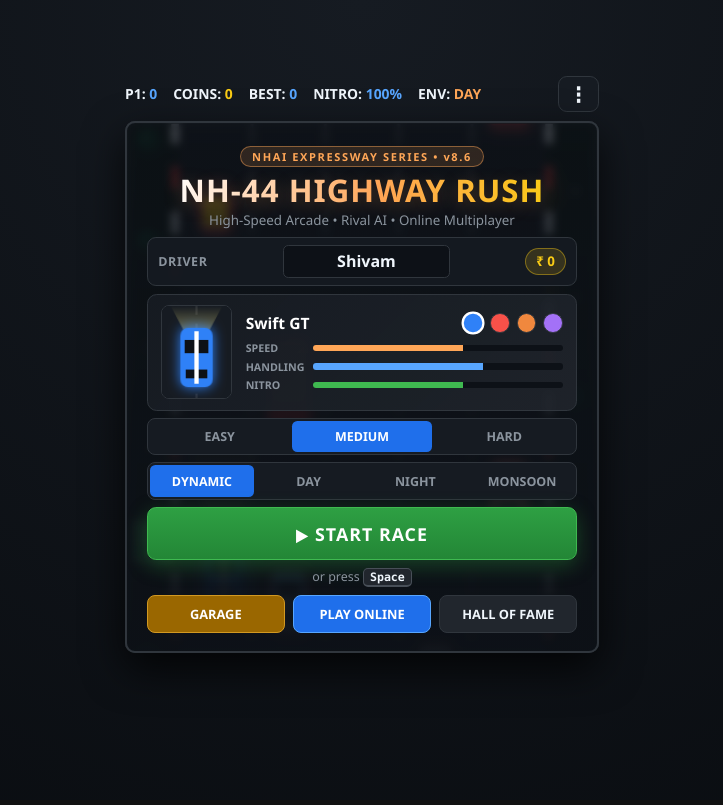
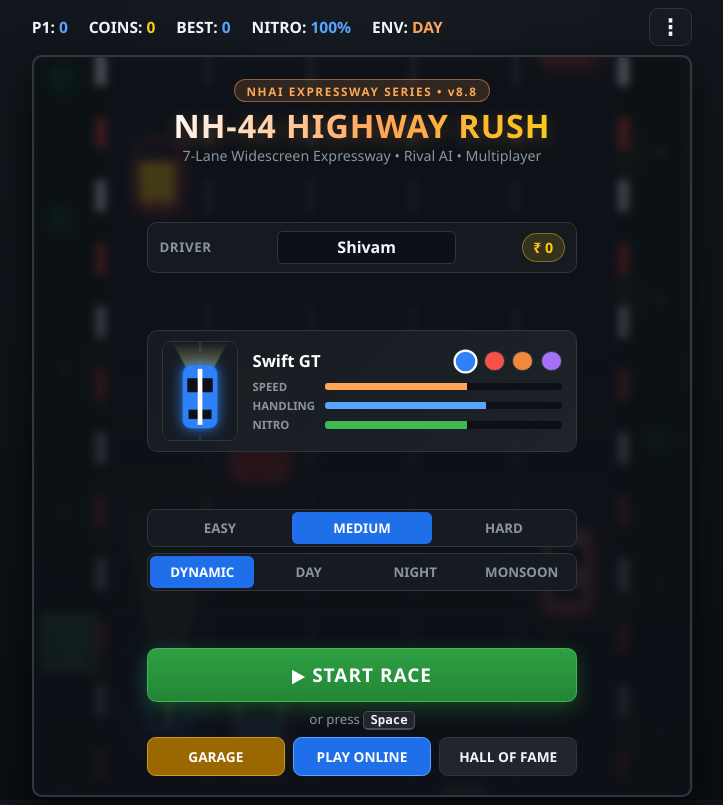
Before and after one commit to Shivamji7007/neon-racer, a plain HTML site: page index.html in a window 1280 px wide. Shown: the whole page, without its empty margins (278-1001 px from the left). Drawn offline with Linux system fonts and the light colour scheme.

Commit message:
Update index.html

```diff
--- a/index.html
+++ b/index.html
@@ -6,9 +6,6 @@
   <meta name="color-scheme" content="dark" />
   <meta name="theme-color" content="#090c10" />
   <script>
-    /* Decide "touch" vs "mouse" UI. Touch UI only when the device has NO fine pointer
-       (mouse/trackpad). Touch-screen laptops therefore keep the desktop UI.
-       Override for testing: add ?input=touch or ?input=mouse to the URL. */
     (function () {
       var m = function (q) { return !!(window.matchMedia && matchMedia(q).matches); };
       var forced = new URLSearchParams(location.search).get('input');
@@ -18,25 +15,24 @@
       document.documentElement.setAttribute('data-input', mode);
     })();
   </script>
-  <title>Highway Rush v8.6</title>
+  <title>Highway Rush v8.8 — 7-Lane Widescreen Edition</title>
   <script src="https://unpkg.com/peerjs@1.5.4/dist/peerjs.min.js"
     onerror="this.onerror=null;var s=document.createElement('script');s.src='https://cdn.jsdelivr.net/npm/peerjs@1.5.4/dist/peerjs.min.js';document.head.appendChild(s);"></script>
   <style>
-    /* =====================================================================
-       RESPONSIVE SIZING
-       The game stage fits BOTH the window width and height (keeps 3:4 ratio).
-       Everything inside (HUD, menus, overlays) is sized in rem, and the root
-       font-size follows the stage width, so the whole UI scales together
-       on phones, tablets, laptops and big monitors.
-       ===================================================================== */
     :root {
-      --reserved: 176px; /* HUD bar + page padding + bottom control buttons (space is always kept) */
-      --gw: max(240px, min(calc(100vw - 30px), calc((100dvh - var(--reserved)) * 0.75), 640px));
+      --reserved: 64px;
+      --aspect: 1.4786; /* 828 / 560 (7-lane widescreen on laptop/desktop) */
+      --gw: max(260px, min(calc(100vw - 24px), calc((100dvh - var(--reserved)) * var(--aspect))));
       --stage-w: calc(var(--gw) + 6px);
     }
-    /* Phones held sideways: buttons float at the screen edges, so reserve less height */
-    @media (orientation: landscape) and (max-height: 520px) { :root { --reserved: 64px; } }
-    html { font-size: clamp(12px, calc(var(--gw) / 26.25), 24px); -webkit-text-size-adjust: 100%; }
+    html[data-input="touch"] {
+      --reserved: 158px;
+      --aspect: 0.75; /* 420 / 560 (4-lane portrait on mobile) */
+    }
+    @media (orientation: landscape) and (max-height: 520px) {
+      :root, html[data-input="touch"] { --reserved: 54px; }
+    }
+    html { font-size: clamp(13px, min(calc(var(--gw) / 28), calc(100dvh / 38)), 19px); -webkit-text-size-adjust: 100%; }
 
     * { box-sizing: border-box; margin: 0; padding: 0; user-select: none; -webkit-user-select: none; -webkit-touch-callout: none; }
     body {
@@ -52,12 +48,11 @@
       overflow-y: auto;
       overscroll-behavior: contain;
       touch-action: manipulation;
-      padding: max(12px, env(safe-area-inset-top)) max(12px, env(safe-area-inset-right)) max(12px, env(safe-area-inset-bottom)) max(12px, env(safe-area-inset-left));
+      padding: max(8px, env(safe-area-inset-top)) max(10px, env(safe-area-inset-right)) max(8px, env(safe-area-inset-bottom)) max(10px, env(safe-area-inset-left));
     }
     .layout { display: flex; flex-wrap: wrap; align-items: flex-start; justify-content: center; gap: 20px; width: 100%; }
     .stage { display: flex; flex-direction: column; align-items: center; width: var(--stage-w); max-width: 100%; }
 
-    /* ---------- Buttons ---------- */
     button {
       background: #21262d;
       color: #f0f6fc;
@@ -78,9 +73,8 @@
     button.danger-btn { background: #8b1e24; border-color: #f85149; color: #ffffff; }
     button.danger-btn:hover { background: #b62324; }
 
-    /* ---------- Top HUD bar + dropdown menu ---------- */
-    #hudBar { width: 100%; display: flex; align-items: center; justify-content: space-between; gap: 0.5rem; margin-bottom: 0.5rem; position: relative; }
-    #hud { display: flex; flex-wrap: wrap; align-items: center; gap: 0.25rem 0.9rem; font-size: 0.78rem; font-weight: 700; }
+    #hudBar { width: 100%; display: flex; align-items: center; justify-content: space-between; gap: 0.5rem; margin-bottom: 0.45rem; position: relative; }
+    #hud { display: flex; flex-wrap: wrap; align-items: center; gap: 0.25rem 1.1rem; font-size: 0.82rem; font-weight: 700; }
     .stat span { color: #58a6ff; font-variant-numeric: tabular-nums; }
     .coin-text span { color: #facc15; }
     .p1-text span { color: #58a6ff; }
@@ -119,7 +113,6 @@
     .menu-item.danger-item { color: #ff7b72; }
     .menu-divider { height: 1px; background: #30363d; margin: 0.15rem 0.25rem; }
 
-    /* ---------- Game canvas ---------- */
     #gameWrap { position: relative; display: flex; justify-content: center; align-items: center; width: 100%; }
     canvas#game {
       display: block; width: 100%; height: auto;
@@ -129,40 +122,56 @@
       touch-action: none;
     }
 
-    /* ---------- Overlays ---------- */
     .overlay {
       position: absolute; inset: 0;
-      background: linear-gradient(180deg, rgba(13, 17, 23, 0.78) 0%, rgba(13, 17, 23, 0.92) 55%, rgba(13, 17, 23, 0.97) 100%);
+      background: linear-gradient(180deg, rgba(13, 17, 23, 0.72) 0%, rgba(13, 17, 23, 0.88) 55%, rgba(13, 17, 23, 0.95) 100%);
       backdrop-filter: blur(4px); -webkit-backdrop-filter: blur(4px);
       border: 2px solid #30363d; border-radius: 10px;
-      display: flex; flex-direction: column; align-items: center; justify-content: space-between;
-      padding: 1.1rem 1.1rem 1rem 1.1rem;
+      display: flex; flex-direction: column; align-items: center; justify-content: center;
+      padding: 1rem;
       text-align: center; z-index: 10; overflow-y: auto;
     }
-    .solid-overlay { background: rgba(13, 17, 23, 0.95); justify-content: center; }
+    .solid-overlay { background: rgba(13, 17, 23, 0.94); justify-content: center; }
+
+    /* Keeps menus compact and centered on wide laptop screens */
+    .overlay-inner {
+      width: 100%;
+      max-width: 430px;
+      height: 100%;
+      display: flex;
+      flex-direction: column;
+      align-items: center;
+      justify-content: space-between;
+      gap: 0.45rem;
+    }
+    .overlay-inner.compact-center {
+      height: auto;
+      justify-content: center;
+    }
+
     .title-badge {
       display: inline-block;
       background: rgba(255, 166, 87, 0.14); border: 1px solid rgba(255, 166, 87, 0.45);
       color: #ffa657; font-size: 0.62rem; font-weight: 800; letter-spacing: 1.6px;
-      padding: 0.12rem 0.6rem; border-radius: 999px; margin-bottom: 0.35rem;
+      padding: 0.12rem 0.6rem; border-radius: 999px; margin-bottom: 0.3rem;
     }
     .hero-title {
-      font-size: 1.75rem; font-weight: 900; letter-spacing: 1px; line-height: 1.1;
+      font-size: 1.7rem; font-weight: 900; letter-spacing: 1px; line-height: 1.1;
       background: linear-gradient(90deg, #ffffff 0%, #ffa657 55%, #facc15 100%);
       -webkit-background-clip: text; -webkit-text-fill-color: transparent;
       text-shadow: 0 4px 18px rgba(255, 166, 87, 0.25);
     }
-    .hero-sub { font-size: 0.75rem; color: #8b949e; margin-top: 0.2rem; }
+    .hero-sub { font-size: 0.75rem; color: #8b949e; margin-top: 0.15rem; }
     .driver-bar {
       display: flex; align-items: center; justify-content: space-between; gap: 0.5rem; width: 100%;
-      background: rgba(22, 27, 34, 0.9); border: 1px solid #30363d; border-radius: 0.5rem;
+      background: rgba(22, 27, 34, 0.92); border: 1px solid #30363d; border-radius: 0.5rem;
       padding: 0.4rem 0.6rem;
     }
     .driver-bar label { font-size: 0.7rem; font-weight: 800; color: #8b949e; letter-spacing: 0.6px; }
     input.text-input {
       background: #0d1117; border: 1px solid #30363d; border-radius: 0.3rem;
       color: #f0f6fc; padding: 0.25rem 0.5rem;
-      font-family: inherit; font-size: max(16px, 0.8rem); /* 16px min stops iOS zoom-on-focus */
+      font-family: inherit; font-size: max(16px, 0.8rem);
       font-weight: 700; text-align: center;
       width: 9.4rem; min-width: 0;
       user-select: text; -webkit-user-select: text; outline: none; cursor: text;
@@ -177,38 +186,38 @@
       width: 100%;
       background: linear-gradient(135deg, rgba(22, 27, 34, 0.95) 0%, rgba(33, 38, 45, 0.85) 100%);
       border: 1.5px solid #30363d; border-radius: 0.55rem;
-      padding: 0.6rem 0.75rem;
+      padding: 0.55rem 0.75rem;
       display: flex; align-items: center; gap: 0.75rem; text-align: left;
     }
     #carPreviewCanvas { width: 4rem; height: 5.25rem; background: #0d1117; border: 1px solid #30363d; border-radius: 0.45rem; flex-shrink: 0; }
     .showcase-info { flex: 1; min-width: 0; }
-    .showcase-top { display: flex; justify-content: space-between; align-items: center; margin-bottom: 0.4rem; gap: 0.4rem; }
+    .showcase-top { display: flex; justify-content: space-between; align-items: center; margin-bottom: 0.35rem; gap: 0.4rem; }
     .showcase-name { font-size: 0.875rem; font-weight: 800; color: #ffffff; }
     .swatch-row { display: flex; gap: 0.4rem; }
     .swatch { width: 1.1rem; height: 1.1rem; min-width: 18px; min-height: 18px; border-radius: 50%; border: 1.5px solid #30363d; cursor: pointer; transition: transform 0.1s ease; }
     html[data-input="mouse"] .swatch:hover { transform: scale(1.15); }
     .swatch.selected { border: 2px solid #ffffff; transform: scale(1.15); }
-    .mini-stat { display: flex; align-items: center; gap: 0.4rem; margin-bottom: 0.25rem; font-size: 0.6rem; font-weight: 700; color: #8b949e; }
+    .mini-stat { display: flex; align-items: center; gap: 0.4rem; margin-bottom: 0.22rem; font-size: 0.6rem; font-weight: 700; color: #8b949e; }
     .mini-stat span.lbl { width: 3.4rem; }
     .mini-track { flex: 1; height: 0.375rem; background: #0d1117; border-radius: 3px; overflow: hidden; }
     .mini-fill { height: 100%; }
-    .pill-section { width: 100%; display: flex; flex-direction: column; gap: 0.4rem; }
+    .pill-section { width: 100%; display: flex; flex-direction: column; gap: 0.35rem; }
     .pill-row { display: flex; background: #161b22; border: 1px solid #30363d; border-radius: 0.45rem; padding: 2px; gap: 2px; }
-    .pill-row button { flex: 1; background: transparent; border: none; border-radius: 0.3rem; padding: 0.4rem 0.25rem; min-height: 30px; font-size: 0.7rem; color: #8b949e; }
+    .pill-row button { flex: 1; background: transparent; border: none; border-radius: 0.3rem; padding: 0.35rem 0.25rem; min-height: 28px; font-size: 0.7rem; color: #8b949e; }
     html[data-input="mouse"] .pill-row button:hover { background: #21262d; color: #f0f6fc; }
     .pill-row button.active { background: #1f6feb; color: #ffffff; }
-    .cta-stack { width: 100%; display: flex; flex-direction: column; gap: 0.45rem; }
+    .cta-stack { width: 100%; display: flex; flex-direction: column; gap: 0.4rem; }
     .hero-play-btn {
       width: 100%;
       background: linear-gradient(180deg, #2ea043 0%, #238636 100%);
       border: 1px solid #3fb950; color: #ffffff;
       font-size: 1rem; font-weight: 900; letter-spacing: 1px;
-      padding: 0.75rem 1rem; min-height: 44px; border-radius: 0.5rem;
+      padding: 0.7rem 1rem; min-height: 42px; border-radius: 0.5rem;
       box-shadow: 0 6px 20px rgba(46, 160, 67, 0.35);
     }
     .hero-play-btn:hover { background: linear-gradient(180deg, #3fb950 0%, #2ea043 100%); }
     .secondary-row { display: grid; grid-template-columns: 1fr 1fr 1fr; gap: 0.45rem; width: 100%; }
-    .sec-btn { padding: 0.5rem 0.3rem; min-height: 38px; font-size: 0.72rem; border-radius: 0.45rem; }
+    .sec-btn { padding: 0.45rem 0.3rem; min-height: 36px; font-size: 0.72rem; border-radius: 0.45rem; }
     .gold-btn { background: #9a6700; border-color: #d29922; color: #fff; }
     .gold-btn:hover { background: #bb8009; }
     .blue-btn { background: #1f6feb; border-color: #58a6ff; color: #fff; }
@@ -217,7 +226,7 @@
     .green-btn:hover { background: #2ea043; }
     .modal-card {
       background: #161b22; border: 1.5px solid #30363d; border-radius: 0.65rem;
-      padding: 1.4rem 1.5rem; width: 86%;
+      padding: 1.4rem 1.5rem; width: 100%; max-width: 380px;
       display: flex; flex-direction: column; gap: 0.7rem;
       box-shadow: 0 12px 32px rgba(0,0,0,0.7);
     }
@@ -255,17 +264,16 @@
       user-select: text; -webkit-user-select: text;
     }
 
-    /* ---------- Hints that only make sense with a keyboard ---------- */
     .key-hint { font-size: 0.7rem; color: #8b949e; }
 
-    /* ---------- Bottom control buttons ---------- */
     #touchControls {
       width: var(--stage-w); max-width: 100%;
       margin-top: 0.6rem;
-      display: grid; grid-template-columns: repeat(4, 1fr); gap: 0.5rem;
-      visibility: hidden; /* hidden (but space kept) on home / pause / game over / menus */
+      display: none; grid-template-columns: repeat(4, 1fr); gap: 0.5rem;
+      visibility: hidden;
     }
-    html[data-playing="1"] #touchControls { visibility: visible; }
+    html[data-input="touch"] #touchControls { display: grid; }
+    html[data-input="touch"][data-playing="1"] #touchControls { visibility: visible; }
     .touch-btn {
       padding: 0.5rem 0.2rem; min-height: max(52px, 3.4rem);
       font-size: 0.78rem; border-radius: 0.7rem;
@@ -273,14 +281,13 @@
       touch-action: none; -webkit-tap-highlight-color: transparent;
     }
     .touch-btn.pressed, .touch-btn:active { background: #1f6feb; border-color: #58a6ff; }
-    /* Landscape phones: Left/Right at the left edge, Nitro/Brake at the right edge */
     @media (orientation: landscape) and (max-height: 520px) {
       #touchControls {
         position: fixed; left: 0; right: 0; bottom: max(10px, env(safe-area-inset-bottom));
         width: auto; margin: 0; padding: 0 max(14px, env(safe-area-inset-left));
         display: flex; gap: 0.5rem; pointer-events: none; z-index: 20;
       }
-      html[data-playing="1"] .touch-btn { pointer-events: auto; }
+      html[data-input="touch"][data-playing="1"] .touch-btn { pointer-events: auto; }
       .touch-btn { width: 84px; background: rgba(33, 38, 45, 0.78); }
       #tLeft { order: 1; }
       #tRight { order: 2; }
@@ -288,7 +295,6 @@
       #tBrake { order: 4; }
     }
 
-    /* Keyboard hints are meaningless on touch-only devices */
     html[data-input="touch"] .key-hint { display: none; }
     kbd {
       display: inline-block; padding: 1px 6px;
@@ -299,7 +305,6 @@
 </head>
 <body>
   <div class="layout">
-
     <main class="stage">
       <div id="hudBar">
         <div id="hud">
@@ -314,7 +319,6 @@
 
         <button id="dotsBtn" aria-label="Menu" title="Menu">⋮</button>
 
-        <!-- DROPDOWN MENU -->
         <div id="dotsMenu">
           <button class="menu-item" id="menuResume" style="display:none;"><span>▶ Resume Race</span></button>
           <button class="menu-item" id="menuRestart" style="display:none;"><span>↻ Restart Run</span></button>
@@ -334,14 +338,15 @@
       </div>
 
       <div id="gameWrap">
-        <canvas id="game" width="420" height="560"></canvas>
+        <canvas id="game" width="828" height="560"></canvas>
 
         <!-- HOME SCREEN -->
         <div id="startOverlay" class="overlay">
+          <div class="overlay-inner">
             <div>
-            <div class="title-badge">NHAI EXPRESSWAY SERIES • v8.6</div>
+              <div class="title-badge">NHAI EXPRESSWAY SERIES • v8.8</div>
               <div class="hero-title">NH-44 HIGHWAY RUSH</div>
-            <div class="hero-sub">High-Speed Arcade • Rival AI • Online Multiplayer</div>
+              <div class="hero-sub">7-Lane Widescreen Expressway • Rival AI • Multiplayer</div>
             </div>
 
             <div class="driver-bar">
@@ -401,6 +406,7 @@
               </div>
             </div>
           </div>
+        </div>
 
         <!-- PAUSE -->
         <div id="pauseOverlay" class="overlay solid-overlay" style="display:none;">
@@ -429,16 +435,19 @@
 
         <!-- GARAGE -->
         <div id="garageOverlay" class="overlay solid-overlay" style="display:none;">
-          <h1 style="font-size:1.35rem;color:#ffa657;margin-bottom:0.25rem;">NH-44 GARAGE</h1>
-          <p class="hero-sub" style="margin-bottom:0.75rem;">Bank Balance: <strong id="garageCoins" style="color:#facc15;">0 Coins</strong> • Collect coins on highway!</p>
+          <div class="overlay-inner compact-center">
+            <h1 style="font-size:1.35rem;color:#ffa657;margin-bottom:0.2rem;">NH-44 GARAGE</h1>
+            <p class="hero-sub" style="margin-bottom:0.65rem;">Bank Balance: <strong id="garageCoins" style="color:#facc15;">0 Coins</strong> • Collect coins on highway!</p>
             <div class="garage-grid" id="garageGrid"></div>
             <button id="closeGarageBtn" class="green-btn" style="padding:0.5rem 1.6rem;">DONE</button>
+          </div>
         </div>
 
         <!-- LEADERBOARD -->
         <div id="ranksOverlay" class="overlay solid-overlay" style="display:none;">
-          <h1 style="font-size:1.35rem;color:#ffa657;margin-bottom:0.25rem;">NH-44 HALL OF FAME</h1>
-          <p class="hero-sub" style="margin-bottom:0.5rem;">Top-5 Saved Highway Records</p>
+          <div class="overlay-inner compact-center">
+            <h1 style="font-size:1.35rem;color:#ffa657;margin-bottom:0.2rem;">NH-44 HALL OF FAME</h1>
+            <p class="hero-sub" style="margin-bottom:0.45rem;">Top-5 Saved Highway Records</p>
             <table class="lb-table">
               <thead>
                 <tr><th>#</th><th>Driver</th><th>Car</th><th>Dist</th><th>Score</th></tr>
@@ -447,11 +456,13 @@
             </table>
             <button id="closeRanksBtn" class="green-btn" style="padding:0.5rem 1.6rem;">CLOSE</button>
           </div>
+        </div>
 
         <!-- ONLINE LOBBY -->
         <div id="onlineOverlay" class="overlay solid-overlay" style="display:none;">
-          <h1 style="font-size:1.35rem;color:#ffa657;margin-bottom:0.25rem;">ONLINE ROOM</h1>
-          <p class="hero-sub" style="margin-bottom:0.75rem;">Create a room code & share with your friend</p>
+          <div class="overlay-inner compact-center">
+            <h1 style="font-size:1.35rem;color:#ffa657;margin-bottom:0.2rem;">ONLINE ROOM</h1>
+            <p class="hero-sub" style="margin-bottom:0.65rem;">Create a room code & share with your friend</p>
 
             <div class="menu-group">
               <button id="createRoomBtn" class="green-btn">CREATE ROOM CODE</button>
@@ -463,7 +474,7 @@
               </div>
             </div>
 
-          <div style="border-top:1px solid #30363d; width:85%; margin:0.6rem 0;"></div>
+            <div style="border-top:1px solid #30363d; width:85%; margin:0.5rem 0;"></div>
 
             <div class="menu-group">
               <div class="menu-label">Or Enter Friend's Code:</div>
@@ -477,8 +488,9 @@
             <button id="closeOnlineBtn" style="margin-top:0.25rem;min-height:40px;">BACK</button>
           </div>
         </div>
+      </div>
 
-      <!-- BOTTOM CONTROL BUTTONS: visible only while a race is running -->
+      <!-- BOTTOM CONTROL BUTTONS -->
       <div id="touchControls">
         <button class="touch-btn" id="tLeft" data-ctrl="left">◀ LEFT</button>
         <button class="touch-btn" id="tNitro" data-ctrl="up">🔥 NITRO</button>
@@ -486,12 +498,9 @@
         <button class="touch-btn" id="tRight" data-ctrl="right">RIGHT ▶</button>
       </div>
     </main>
-
   </div>
 
   <script>
-    /* Show the bottom control buttons only while a race is actually running:
-       i.e. when NO overlay (home / pause / game over / garage / ranks / online) is visible. */
     (function () {
       var ids = ['startOverlay', 'pauseOverlay', 'gameOverOverlay', 'garageOverlay', 'ranksOverlay', 'onlineOverlay'];
       var els = ids.map(function (id) { return document.getElementById(id); }).filter(Boolean);
```
Lines whose indentation alone changed are shown as unchanged.
